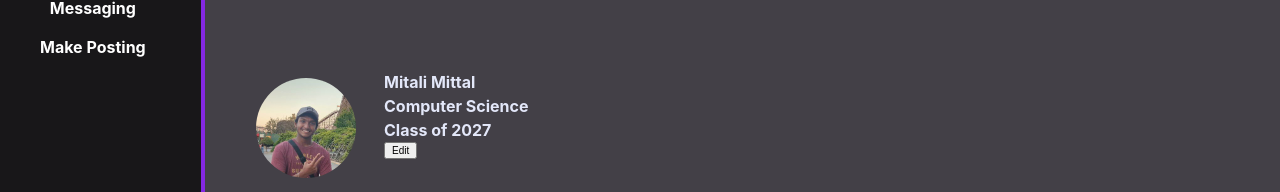
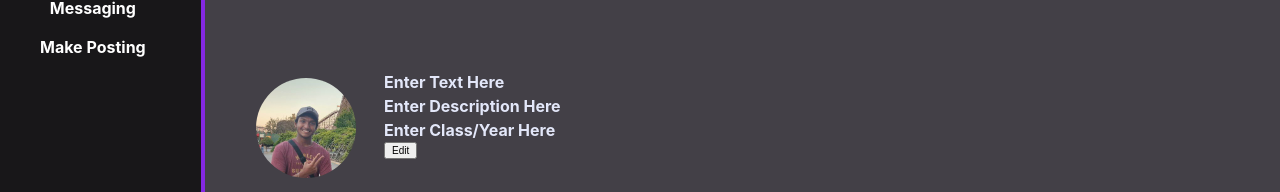
Before and after one commit to MaanPatel2005/ZotResearch, a React (Vite) app in the folder zot_research/: page /Profile in a window 1280 px wide. Shown: the part 122-314 px from the top of the page. Built offline with nearby package versions, Linux system fonts and the light colour scheme.

Commit message:
Modified the sizing on Profile.

```diff
--- a/zot_research/src/routes/Profile.jsx
+++ b/zot_research/src/routes/Profile.jsx
@@ -12,11 +12,11 @@ function Profile() {
            </div>
          <a>
            <p className="proftext">
-               Mitali Mittal
+               Enter Text Here
                <br/>
-               Computer Science
+               Enter Description Here
                <br/>
-               Class of 2027
+               Enter Class/Year Here
                <br/>
                <button class = "editbutton">Edit</button>
            </p>
```
